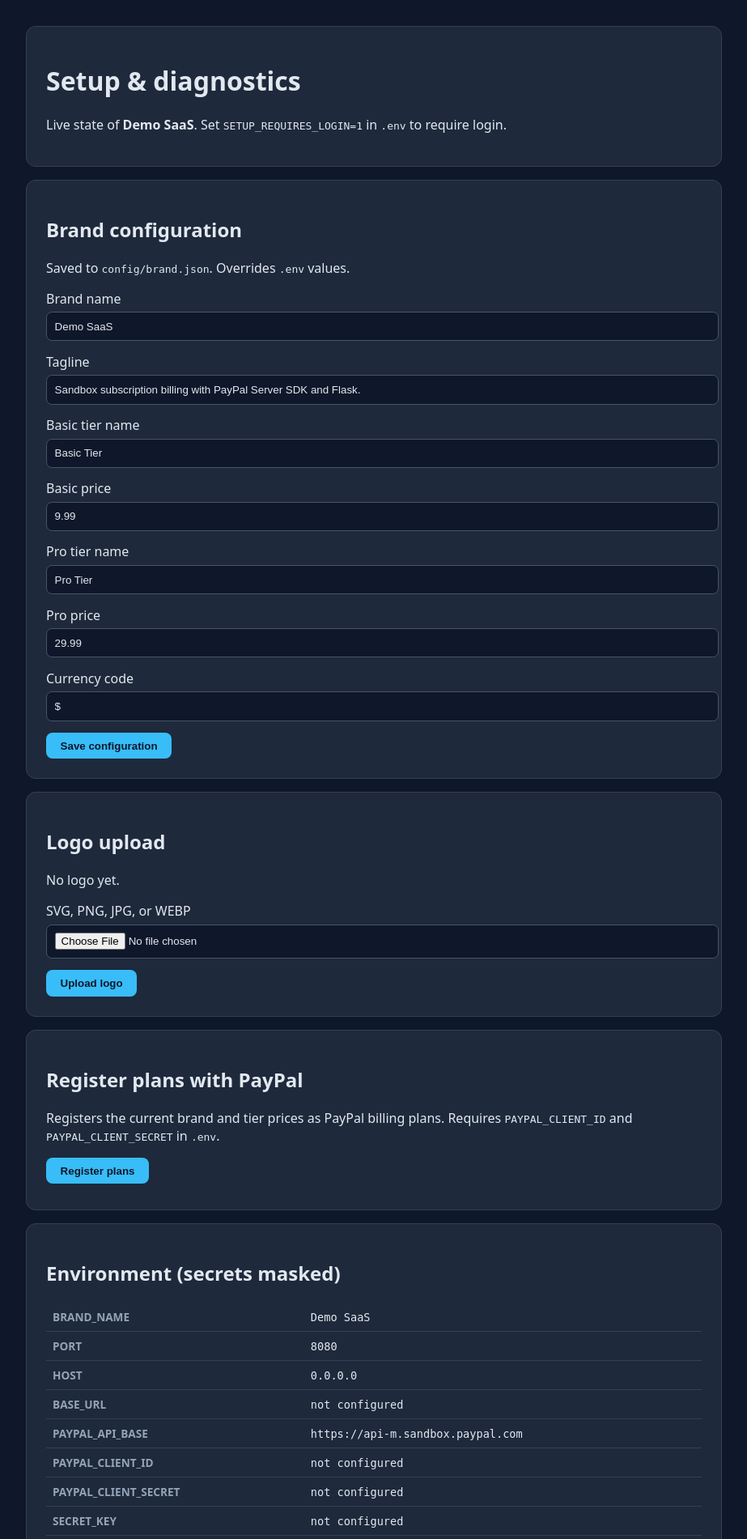
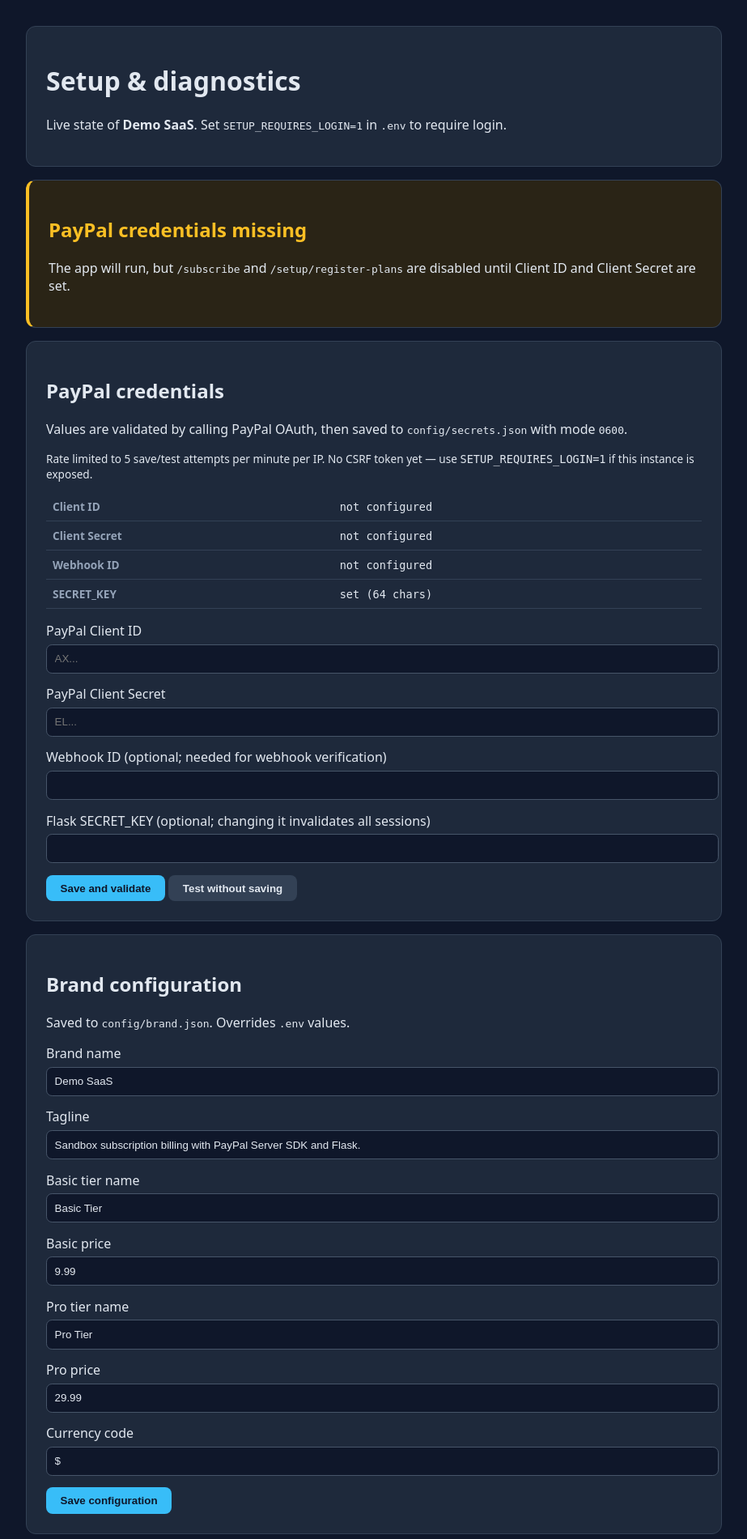
Before and after one commit to swipswaps/paypal-saas-mvp, a Flask app: page /setup in a window 1280 px wide. Shown: the part 54-1955 px from the top of the page at 81% size, without its empty margins (178-1101 px from the left). Run offline with Flask 3, Linux system fonts and the light colour scheme.

Commit message:
Add interactive credential prompt and /setup/secrets with OAuth validation

```diff
--- a/app.py
+++ b/app.py
@@ -1,4 +1,4 @@
-import os, json, sqlite3, zlib, base64, socket, time
+import os, json, sqlite3, zlib, base64, socket, time, sys
 from concurrent.futures import ThreadPoolExecutor, as_completed
 from flask import Flask, g, render_template, redirect, request, session, url_for, jsonify
 from werkzeug.security import check_password_hash, generate_password_hash
@@ -12,20 +12,63 @@
 
 load_dotenv()
 
+# ---------- secrets helpers ----------
+SECRETS_PATH = "config/secrets.json"
+CREDS_FROM_ENV_ONLY = os.getenv("CREDS_FROM_ENV_ONLY", "0") == "1"
+
+def _is_placeholder(v):
+    if not v: return True
+    if v.startswith("your_") or v.startswith("replace-"): return True
+    if "your_sandbox" in v: return True
+    return False
+
+def _read_secrets():
+    try:
+        with open(SECRETS_PATH) as f:
+            return json.load(f)
+    except Exception:
+        return {}
+
+def _write_secrets(sec):
+    d = os.path.dirname(SECRETS_PATH) or "."
+    os.makedirs(d, mode=0o700, exist_ok=True)
+    tmp = SECRETS_PATH + ".tmp"
+    fd = os.open(tmp, os.O_WRONLY | os.O_CREAT | os.O_TRUNC, 0o600)
+    try:
+        with os.fdopen(fd, "w") as f:
+            json.dump(sec, f, indent=2)
+        os.replace(tmp, SECRETS_PATH)
+        try: os.chmod(SECRETS_PATH, 0o600)
+        except Exception: pass
+    except Exception:
+        try: os.unlink(tmp)
+        except Exception: pass
+        raise
+
+def _cred(name, default=""):
+    envv = os.getenv(name, "")
+    if envv and not _is_placeholder(envv):
+        return envv
+    sec = _read_secrets()
+    if sec.get(name):
+        return sec[name]
+    return envv or default
+
+# ---------- app + initial config ----------
 app = Flask(__name__)
-_secret = os.getenv("SECRET_KEY", "")
+_secret = _cred("SECRET_KEY")
 if not _secret or _secret == "replace-with-a-long-random-string":
-    print("WARNING: SECRET_KEY not set or placeholder", flush=True)
+    print("WARNING: SECRET_KEY not set; using ephemeral value", flush=True)
     _secret = os.urandom(32).hex()
 app.secret_key = _secret
 
-CLIENT_ID = os.getenv("PAYPAL_CLIENT_ID")
-CLIENT_SECRET = os.getenv("PAYPAL_CLIENT_SECRET")
-WEBHOOK_ID = os.getenv("WEBHOOK_ID")
-BASE_URL = os.getenv("BASE_URL", "http://localhost:5000").rstrip("/")
-API_BASE = os.getenv("PAYPAL_API_BASE", "https://api-m.sandbox.paypal.com")
-PORT = int(os.getenv("PORT", "5000"))
-HOST = os.getenv("HOST", "0.0.0.0")
+CLIENT_ID     = _cred("PAYPAL_CLIENT_ID")
+CLIENT_SECRET = _cred("PAYPAL_CLIENT_SECRET")
+WEBHOOK_ID    = _cred("WEBHOOK_ID")
+BASE_URL      = os.getenv("BASE_URL", "http://localhost:5000").rstrip("/")
+API_BASE      = os.getenv("PAYPAL_API_BASE", "https://api-m.sandbox.paypal.com")
+PORT          = int(os.getenv("PORT", "5000"))
+HOST          = os.getenv("HOST", "0.0.0.0")
 CORS_PAGES_ORIGIN = os.getenv("CORS_PAGES_ORIGIN", "https://swipswaps.github.io")
 SETUP_REQUIRES_LOGIN = os.getenv("SETUP_REQUIRES_LOGIN", "0") == "1"
 SCAN_TIMEOUT = float(os.getenv("SCAN_TIMEOUT", "0.35"))
@@ -77,10 +120,25 @@
         },
     }
 
-paypal = PaypalServersdkClient(
-    client_credentials_auth_credentials=ClientCredentialsAuthCredentials(
-        o_auth_client_id=CLIENT_ID, o_auth_client_secret=CLIENT_SECRET),
-    environment=Environment.SANDBOX)
+def _make_paypal():
+    return PaypalServersdkClient(
+        client_credentials_auth_credentials=ClientCredentialsAuthCredentials(
+            o_auth_client_id=CLIENT_ID, o_auth_client_secret=CLIENT_SECRET),
+        environment=Environment.SANDBOX)
+
+paypal = _make_paypal()
+
+def _reload_creds():
+    global CLIENT_ID, CLIENT_SECRET, WEBHOOK_ID, paypal
+    CLIENT_ID     = _cred("PAYPAL_CLIENT_ID")
+    CLIENT_SECRET = _cred("PAYPAL_CLIENT_SECRET")
+    WEBHOOK_ID    = _cred("WEBHOOK_ID")
+    paypal = _make_paypal()
+
+_oauth_attempts = {}
+
+def _creds_ok():
+    return (not _is_placeholder(CLIENT_ID)) and (not _is_placeholder(CLIENT_SECRET))
 
 DB_NAME = "saas_shop.db"
 
@@ -133,11 +191,14 @@
     if not uid: return None
     return get_db().execute("SELECT * FROM users WHERE id=?", (uid,)).fetchone()
 
-def _mask(s):
-    if not s or s == "replace-with-a-long-random-string" or s.startswith("your_"):
-        return "not configured"
-    if len(s) <= 8: return "*" * len(s)
+def _mask_id(s):
+    if not s or _is_placeholder(s): return "not configured"
+    if len(s) <= 8: return "set (short)"
     return s[:4] + "..." + s[-4:]
+
+def _mask_sec(s):
+    if not s or _is_placeholder(s): return "not configured"
+    return "set (" + str(len(s)) + " chars)"
 
 def _tcp_open(host, port, timeout):
     try:
@@ -193,17 +254,106 @@
         "HOST": os.getenv("HOST", "0.0.0.0"),
         "BASE_URL": os.getenv("BASE_URL", "not configured"),
         "PAYPAL_API_BASE": API_BASE,
-        "PAYPAL_CLIENT_ID": _mask(os.getenv("PAYPAL_CLIENT_ID", "")),
-        "PAYPAL_CLIENT_SECRET": _mask(os.getenv("PAYPAL_CLIENT_SECRET", "")),
-        "SECRET_KEY": _mask(os.getenv("SECRET_KEY", "")),
-        "WEBHOOK_ID": _mask(os.getenv("WEBHOOK_ID", "")),
         "CORS_PAGES_ORIGIN": CORS_PAGES_ORIGIN,
         "SETUP_REQUIRES_LOGIN": str(SETUP_REQUIRES_LOGIN),
+        "CREDS_FROM_ENV_ONLY": str(CREDS_FROM_ENV_ONLY),
+    }
+    creds_hint = {
+        "client_id":     _mask_id(CLIENT_ID),
+        "client_secret": _mask_sec(CLIENT_SECRET),
+        "webhook_id":    _mask_sec(WEBHOOK_ID),
+        "secret_key":    _mask_sec(app.secret_key if isinstance(app.secret_key, str) else app.secret_key.hex() if isinstance(app.secret_key, bytes) else ""),
     }
     return render_template("setup.html",
         brand=_brand()["name"], cfg=cfg, plans=_plans(),
-        current_brand=_brand(), scan_hosts=SCAN_HOSTS, scan_ports=SCAN_PORTS)
+        current_brand=_brand(), scan_hosts=SCAN_HOSTS, scan_ports=SCAN_PORTS,
+        creds_ok=_creds_ok(), creds_locked=CREDS_FROM_ENV_ONLY, creds_hint=creds_hint)
 
+# ---------- secrets endpoints ----------
+@app.route("/setup/secrets", methods=["GET"])
+def setup_secrets_get():
+    return jsonify({
+        "locked": CREDS_FROM_ENV_ONLY,
+        "paypal_client_id_set": not _is_placeholder(CLIENT_ID),
+        "paypal_client_secret_set": not _is_placeholder(CLIENT_SECRET),
+        "webhook_id_set": not _is_placeholder(WEBHOOK_ID),
+        "secret_key_set": bool(app.secret_key),
+        "paypal_client_id_hint": _mask_id(CLIENT_ID),
+    })
+
+@app.route("/setup/secrets/test", methods=["POST"])
+def setup_secrets_test():
+    data = request.get_json(silent=True) or {}
+    cid = (data.get("paypal_client_id") or "").strip() or CLIENT_ID
+    cs  = (data.get("paypal_client_secret") or "").strip() or CLIENT_SECRET
+    if _is_placeholder(cid) or _is_placeholder(cs):
+        return jsonify({"ok": False, "error": "no credentials to test"}), 400
+    ip = request.remote_addr or "?"
+    now = time.time()
+    hits = [t for t in _oauth_attempts.get(ip, []) if now - t < 60]
+    if len(hits) >= 5:
+        return jsonify({"ok": False, "error": "rate limited (5/min)"}), 429
+    _oauth_attempts[ip] = hits + [now]
+    try:
+        r = requests.post(f"{API_BASE}/v1/oauth2/token",
+            auth=(cid, cs),
+            data={"grant_type": "client_credentials"}, timeout=15)
+        return jsonify({"ok": r.status_code == 200,
+                        "status": r.status_code,
+                        "detail": "OK" if r.status_code == 200 else r.text[:200]})
+    except Exception as e:
+        return jsonify({"ok": False, "error": str(e)}), 502
+
+@app.route("/setup/secrets", methods=["POST"])
+def setup_secrets_post():
+    global paypal
+    if CREDS_FROM_ENV_ONLY:
+        return jsonify({"ok": False, "error": "CREDS_FROM_ENV_ONLY=1; use .env"}), 403
+    data = request.get_json(silent=True) or {}
+    cid = (data.get("paypal_client_id") or "").strip()
+    cs  = (data.get("paypal_client_secret") or "").strip()
+    wh  = (data.get("webhook_id") or "").strip()
+    sk  = (data.get("secret_key") or "").strip()
+
+    if not cid or not cs:
+        return jsonify({"ok": False, "error": "client_id and client_secret required"}), 400
+    if _is_placeholder(cid) or _is_placeholder(cs):
+        return jsonify({"ok": False, "error": "values look like placeholders"}), 400
+
+    ip = request.remote_addr or "?"
+    now = time.time()
+    hits = [t for t in _oauth_attempts.get(ip, []) if now - t < 60]
+    if len(hits) >= 5:
+        return jsonify({"ok": False, "error": "rate limited (5/min)"}), 429
+    _oauth_attempts[ip] = hits + [now]
+
+    try:
+        r = requests.post(f"{API_BASE}/v1/oauth2/token",
+            auth=(cid, cs),
+            data={"grant_type": "client_credentials"}, timeout=15)
+    except Exception as e:
+        return jsonify({"ok": False, "error": f"PayPal OAuth failed: {e}"}), 502
+    if r.status_code != 200:
+        return jsonify({"ok": False,
+                        "error": f"PayPal OAuth {r.status_code}",
+                        "detail": r.text[:200]}), 400
+
+    sec = _read_secrets()
+    sec["PAYPAL_CLIENT_ID"] = cid
+    sec["PAYPAL_CLIENT_SECRET"] = cs
+    if wh: sec["WEBHOOK_ID"] = wh
+    if sk: sec["SECRET_KEY"] = sk
+    try:
+        _write_secrets(sec)
+    except Exception as e:
+        return jsonify({"ok": False, "error": f"save failed: {e}"}), 500
+
+    _reload_creds()
+    if sk:
+        app.secret_key = sk
+    return jsonify({"ok": True, "validated": True, "session_invalidated": bool(sk)})
+
+# ---------- brand/asset endpoints ----------
 @app.route("/setup/config", methods=["POST"])
 def setup_config():
     data = request.get_json(silent=True) or request.form.to_dict()
@@ -251,18 +401,10 @@
     _write_cfg(cfg)
     return jsonify({"ok": True, "path": f"/static/brand/{dest_name}", "filename": dest_name})
 
-def _creds_ok():
-    cid = CLIENT_ID or ""
-    cs = CLIENT_SECRET or ""
-    if not cid or not cs: return False
-    if cid.startswith("your_") or cs.startswith("your_"): return False
-    if "your_sandbox" in cid or "your_sandbox" in cs: return False
-    return True
-
 @app.route("/setup/register-plans", methods=["POST"])
 def setup_register_plans():
     if not _creds_ok():
-        return jsonify({"ok": False, "error": "PayPal credentials not configured in .env (placeholders detected)"}), 400
+        return jsonify({"ok": False, "error": "PayPal credentials not configured (placeholders detected)"}), 400
     try:
         from setup_plans import register_plans
         c = _read_cfg()
@@ -309,6 +451,7 @@
     results.sort(key=lambda r: (r["host"], r["port"]))
     return jsonify({"scanned_at": int(time.time()), "results": results})
 
+# ---------- auth & app routes ----------
 @app.route("/register", methods=["GET", "POST"])
 def register():
     if request.method == "POST":
@@ -355,7 +498,7 @@
     if not user or tier not in plans: return redirect(url_for("login"))
     plan_id = plans[tier]["plan_id"]
     if not plan_id:
-        return "PLAN_ID not configured. Run setup_plans.py or use /setup to register plans.", 500
+        return "PLAN_ID not configured. Use /setup to register plans.", 500
     from paypalserversdk.models.create_subscription_request import CreateSubscriptionRequest
     from paypalserversdk.models.subscription_application_context import SubscriptionApplicationContext
     req = CreateSubscriptionRequest(plan_id=plan_id, custom_id=str(user["id"]),
@@ -439,8 +582,56 @@
 
 @app.route("/health")
 def health():
-    return jsonify({"status": "healthy", "brand": _brand()["name"]})
+    return jsonify({"status": "healthy", "brand": _brand()["name"],
+                    "creds_configured": _creds_ok()})
+
+def _cli_prompt_creds():
+    if not sys.stdin.isatty():
+        print("PayPal credentials not set; skipping interactive prompt (stdin not a TTY).", flush=True)
+        print("Configure at /setup in the browser.", flush=True)
+        return
+    if _creds_ok():
+        return
+    print("", flush=True)
+    print("PayPal credentials are not configured.", flush=True)
+    print("Enter them now (validated against PayPal), or use /setup in the browser.", flush=True)
+    try:
+        ans = input("Prompt now? [y/N] ").strip().lower()
+    except EOFError:
+        return
+    if ans != "y":
+        return
+    import getpass
+    try:
+        cid = input("PayPal Client ID: ").strip()
+        cs = getpass.getpass("PayPal Client Secret: ")
+    except (EOFError, KeyboardInterrupt):
+        print("Aborted; continuing without creds.", flush=True)
+        return
+    if not cid or not cs:
+        print("Empty input; continuing without creds.", flush=True)
+        return
+    try:
+        r = requests.post(f"{API_BASE}/v1/oauth2/token",
+            auth=(cid, cs),
+            data={"grant_type": "client_credentials"}, timeout=15)
+    except Exception as e:
+        print(f"Validation failed: {e}. Continuing without creds.", flush=True)
+        return
+    if r.status_code == 200:
+        sec = _read_secrets()
+        sec["PAYPAL_CLIENT_ID"] = cid
+        sec["PAYPAL_CLIENT_SECRET"] = cs
+        try:
+            _write_secrets(sec)
+            _reload_creds()
+            print("Saved to config/secrets.json (mode 0600).", flush=True)
+        except Exception as e:
+            print(f"Save failed: {e}. Continuing without persisting.", flush=True)
+    else:
+        print(f"Validation failed: HTTP {r.status_code}. Continuing without creds.", flush=True)
 
 if __name__ == "__main__":
     print(f"Starting {_brand()['name']} on {HOST}:{PORT}", flush=True)
+    _cli_prompt_creds()
     app.run(host=HOST, port=PORT, debug=False)
--- a/templates/setup.html
+++ b/templates/setup.html
@@ -3,6 +3,58 @@
   <h1>Setup &amp; diagnostics</h1>
   <p>Live state of <strong>{{ brand }}</strong>. Set <code>SETUP_REQUIRES_LOGIN=1</code>
   in <code>.env</code> to require login.</p>
+</div>
+
+{% if not creds_ok %}
+<div class="card" style="border-left:4px solid #fbbf24;background:#2a2416">
+  <h2 style="color:#fbbf24">PayPal credentials missing</h2>
+  <p>The app will run, but <code>/subscribe</code> and <code>/setup/register-plans</code> are disabled
+  until Client ID and Client Secret are set.</p>
+</div>
+{% endif %}
+
+<div class="card">
+  <h2>PayPal credentials</h2>
+  {% if creds_locked %}
+    <p><strong>Locked to <code>.env</code></strong> (<code>CREDS_FROM_ENV_ONLY=1</code>).
+    The UI form is disabled. Edit <code>.env</code> and restart to change.</p>
+    <table>
+      <tr><th>Client ID</th><td><code>{{ creds_hint.client_id }}</code></td></tr>
+      <tr><th>Client Secret</th><td><code>{{ creds_hint.client_secret }}</code></td></tr>
+      <tr><th>Webhook ID</th><td><code>{{ creds_hint.webhook_id }}</code></td></tr>
+      <tr><th>SECRET_KEY</th><td><code>{{ creds_hint.secret_key }}</code></td></tr>
+    </table>
+  {% else %}
+    <p>Values are validated by calling PayPal OAuth, then saved to
+    <code>config/secrets.json</code> with mode <code>0600</code>.</p>
+    <p class="muted" style="font-size:.85rem">
+      Rate limited to 5 save/test attempts per minute per IP.
+      No CSRF token yet &mdash; use <code>SETUP_REQUIRES_LOGIN=1</code> if this instance is exposed.
+    </p>
+    <table style="margin-bottom:1rem">
+      <tr><th>Client ID</th><td><code>{{ creds_hint.client_id }}</code></td></tr>
+      <tr><th>Client Secret</th><td><code>{{ creds_hint.client_secret }}</code></td></tr>
+      <tr><th>Webhook ID</th><td><code>{{ creds_hint.webhook_id }}</code></td></tr>
+      <tr><th>SECRET_KEY</th><td><code>{{ creds_hint.secret_key }}</code></td></tr>
+    </table>
+    <form id="creds-form">
+      <label>PayPal Client ID
+        <input type="text" name="paypal_client_id" placeholder="AX..." autocomplete="off">
+      </label>
+      <label>PayPal Client Secret
+        <input type="password" name="paypal_client_secret" placeholder="EL..." autocomplete="new-password">
+      </label>
+      <label>Webhook ID (optional; needed for webhook verification)
+        <input type="text" name="webhook_id" autocomplete="off">
+      </label>
+      <label>Flask SECRET_KEY (optional; changing it invalidates all sessions)
+        <input type="password" name="secret_key" autocomplete="new-password">
+      </label>
+      <button type="submit" class="btn">Save and validate</button>
+      <button type="button" class="btn secondary" id="creds-test">Test without saving</button>
+      <span id="creds-msg" style="margin-left:.5rem"></span>
+    </form>
+  {% endif %}
 </div>
 
 <div class="card">
@@ -17,35 +69,39 @@
     <label>Pro price<input name="tier_pro_price" value="{{ plans.pro.price }}"></label>
     <label>Currency code<input name="currency_code" value="{{ current_brand.symbol }}"></label>
     <button type="submit" class="btn">Save configuration</button>
-    <span id="config-status"></span>
+    <span id="config-status" style="margin-left:.5rem"></span>
   </form>
 </div>
 
 <div class="card">
   <h2>Logo upload</h2>
   {% if current_brand.logo %}
-    <p>Current logo: <img src="{{ url_for('static', filename=current_brand.logo) }}" alt="logo" style="max-height:60px;vertical-align:middle"></p>
+    <p>Current logo:
+      <img src="{{ url_for('static', filename=current_brand.logo) }}" alt="logo"
+           style="max-height:60px;vertical-align:middle"></p>
   {% else %}
     <p>No logo yet.</p>
   {% endif %}
   <form id="asset-form" enctype="multipart/form-data">
     <input type="hidden" name="kind" value="logo">
-    <label>SVG, PNG, JPG, or WEBP<input type="file" name="file" accept=".svg,.png,.jpg,.jpeg,.webp"></label>
+    <label>SVG, PNG, JPG, or WEBP
+      <input type="file" name="file" accept=".svg,.png,.jpg,.jpeg,.webp">
+    </label>
     <button type="submit" class="btn">Upload logo</button>
-    <span id="asset-status"></span>
+    <span id="asset-status" style="margin-left:.5rem"></span>
   </form>
 </div>
 
 <div class="card">
   <h2>Register plans with PayPal</h2>
   <p>Registers the current brand and tier prices as PayPal billing plans.
-  Requires <code>PAYPAL_CLIENT_ID</code> and <code>PAYPAL_CLIENT_SECRET</code> in <code>.env</code>.</p>
+  Requires credentials above.</p>
   <button id="register-plans-btn" class="btn">Register plans</button>
   <div id="register-plans-status" style="margin-top:.5rem"></div>
 </div>
 
 <div class="card">
-  <h2>Environment (secrets masked)</h2>
+  <h2>Environment</h2>
   <table>
     {% for k, v in cfg.items() %}<tr><th>{{ k }}</th><td><code>{{ v }}</code></td></tr>{% endfor %}
   </table>
@@ -79,8 +135,54 @@
 (function () {
   function setStatus(id, msg, ok) {
     var el = document.getElementById(id);
+    if (!el) return;
     el.textContent = msg;
     el.style.color = ok ? '#34d399' : '#f87171';
+  }
+
+  var credsForm = document.getElementById('creds-form');
+  if (credsForm) {
+    credsForm.addEventListener('submit', function (e) {
+      e.preventDefault();
+      var data = {};
+      new FormData(this).forEach(function (v, k) { data[k] = v; });
+      setStatus('creds-msg', 'Saving and validating…', true);
+      fetch('/setup/secrets', {
+        method: 'POST',
+        headers: {'Content-Type': 'application/json'},
+        body: JSON.stringify(data)
+      })
+      .then(function (r) { return r.json().then(function (j) { return {s: r.status, b: j}; }); })
+      .then(function (x) {
+        if (x.b.ok) {
+          var msg = x.b.session_invalidated
+            ? 'Saved. SECRET_KEY changed — you have been logged out. Reloading…'
+            : 'Saved and validated by PayPal. Reloading…';
+          setStatus('creds-msg', msg, true);
+          setTimeout(function () { location.reload(); }, 700);
+        } else {
+          setStatus('creds-msg', 'Failed (' + x.s + '): ' + (x.b.error || 'unknown'), false);
+        }
+      })
+      .catch(function (e) { setStatus('creds-msg', 'Error: ' + e.message, false); });
+    });
+
+    document.getElementById('creds-test').addEventListener('click', function () {
+      var data = {};
+      new FormData(credsForm).forEach(function (v, k) { data[k] = v; });
+      setStatus('creds-msg', 'Testing…', true);
+      fetch('/setup/secrets/test', {
+        method: 'POST',
+        headers: {'Content-Type': 'application/json'},
+        body: JSON.stringify(data)
+      })
+      .then(function (r) { return r.json().then(function (j) { return {s: r.status, b: j}; }); })
+      .then(function (x) {
+        if (x.b.ok) setStatus('creds-msg', 'Test OK (HTTP ' + x.b.status + ')', true);
+        else setStatus('creds-msg', 'Test failed (' + (x.b.status || x.s) + '): ' + (x.b.error || x.b.detail || 'unknown'), false);
+      })
+      .catch(function (e) { setStatus('creds-msg', 'Error: ' + e.message, false); });
+    });
   }
 
   document.getElementById('config-form').addEventListener('submit', function (e) {
```
Also changed, not shown: 4 other files.
